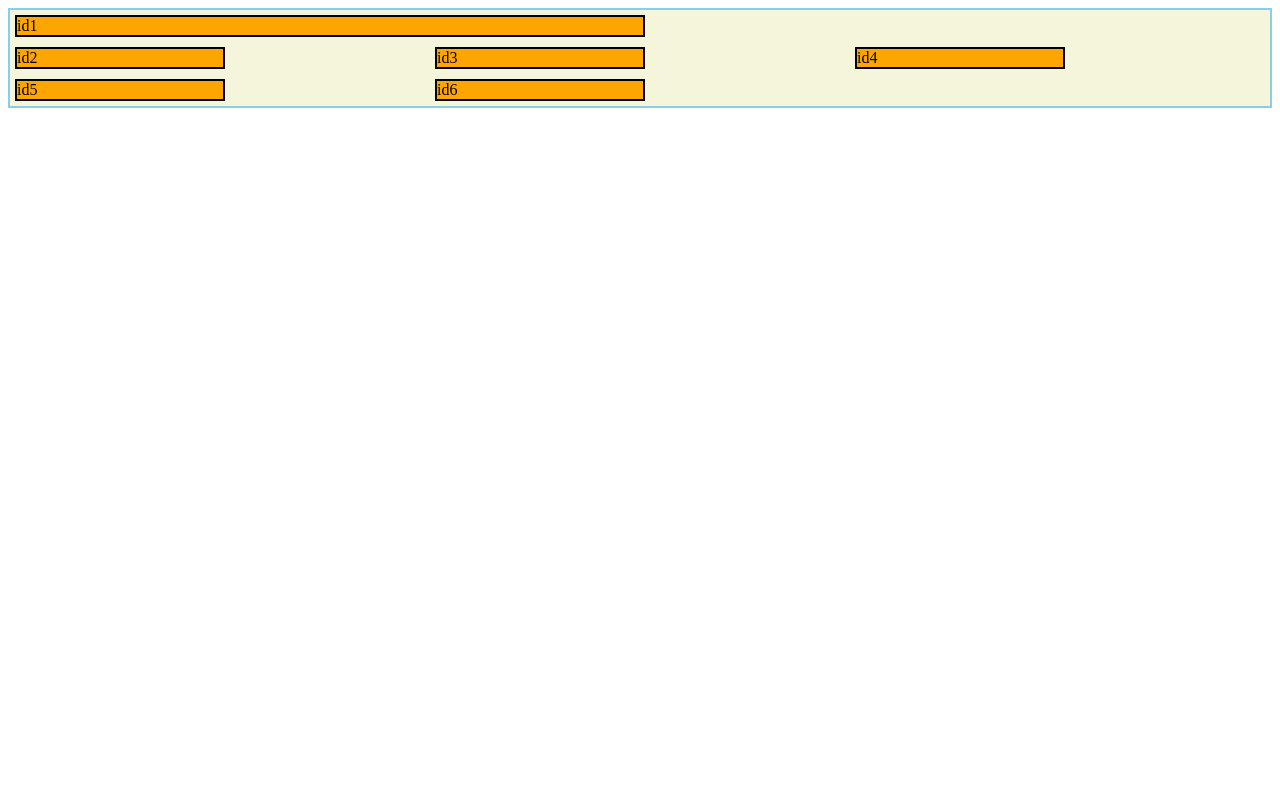
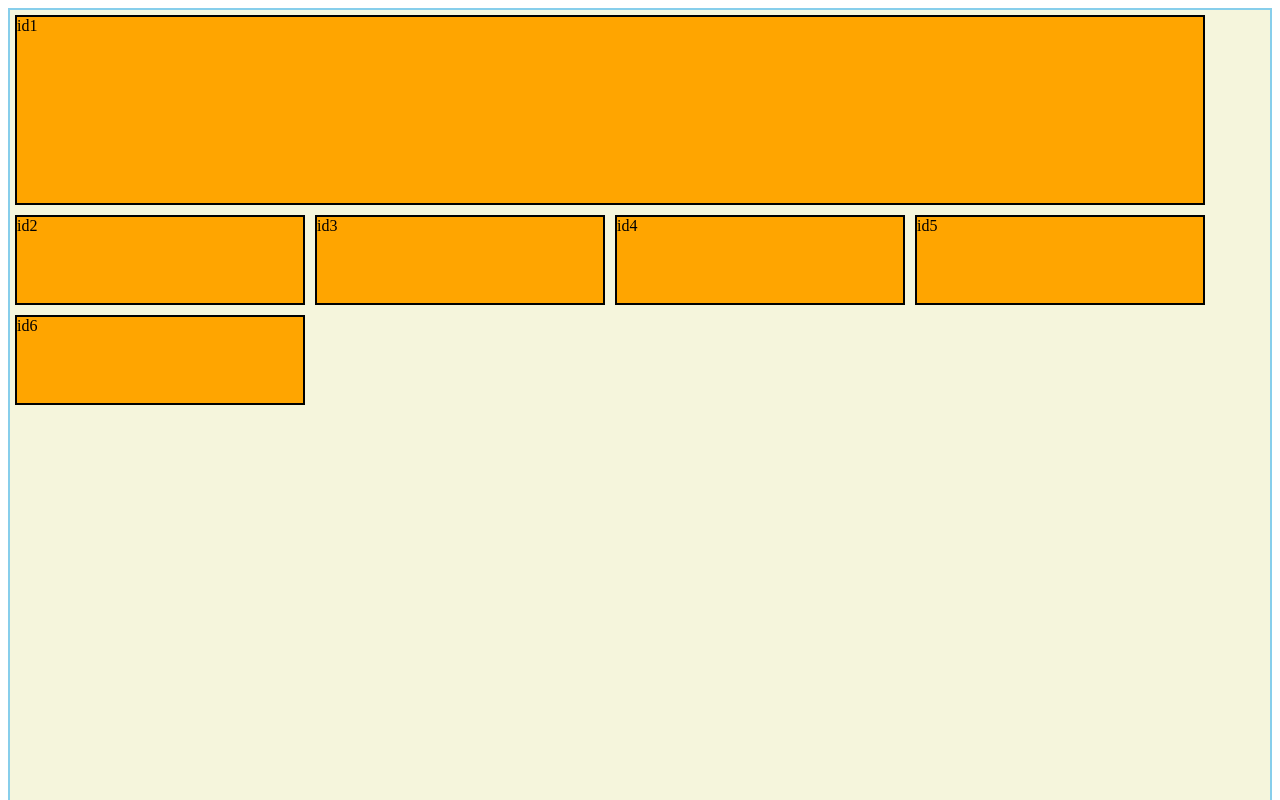
Before and after one commit to adarsh4997/CSS, a plain HTML site: page day8.html in a window 1280 px wide. Shown: the top 800 px of the page. Drawn offline with Linux system fonts and the light colour scheme.

Commit message:
minor changes

```diff
--- a/day8_style.css
+++ b/day8_style.css
@@ -7,24 +7,26 @@
     /* height: 100vh; */
     border: 2px solid skyblue;
     display: grid;
-    grid-template-columns: 1fr 1fr 1fr;
+    /* grid-template-columns: 1fr 1fr 1fr; */
+    grid-template-columns: repeat(auto-fit, minmax(200px,300px));
     /* grid-template-columns: repeat(3,120px); */
     /* grid-template-rows: repeat(2,100px); */
+    grid-template-rows: repeat(10,100px);
 }
 
 .child{
     background-color: orange;
     border: 2px solid black;
     margin: 5px;
-    width: 50%;
+    /* width: 50%; */
 }
 
 #id1{
     grid-column-start: 1;
-    grid-column-end: 4;
+    grid-column-end: -1;
 
     grid-row-start: 1;
-    grid-row-end: 4;
+    grid-row-end: 3;
 }
 
 /* #id2{
```
